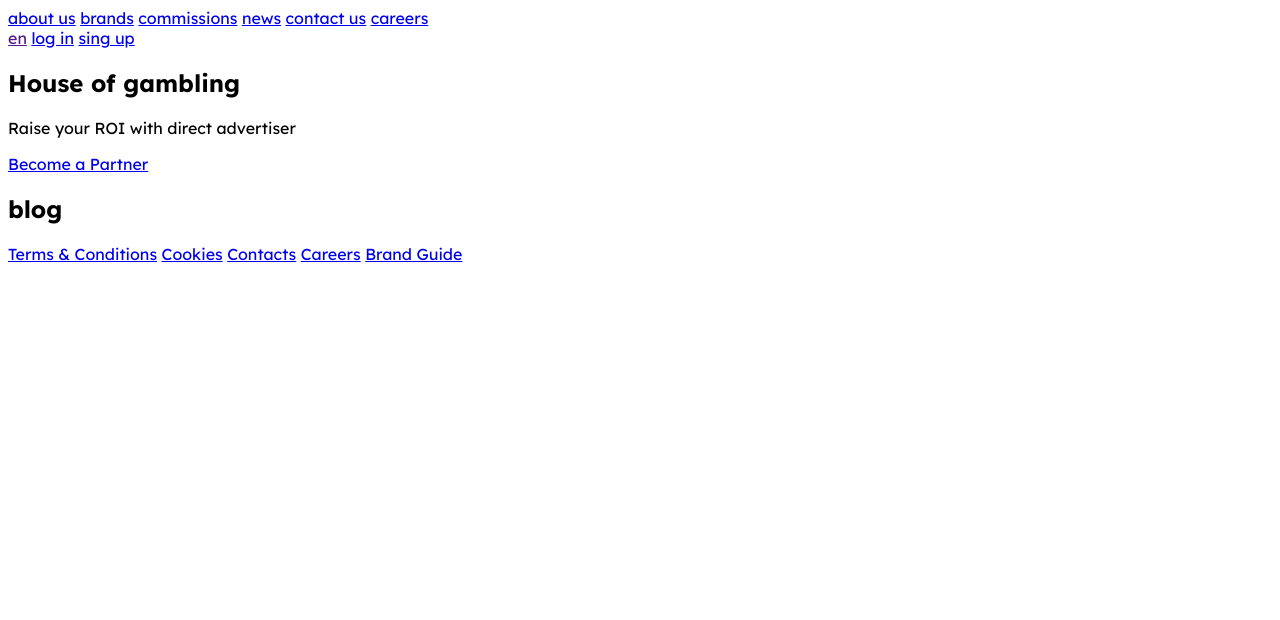
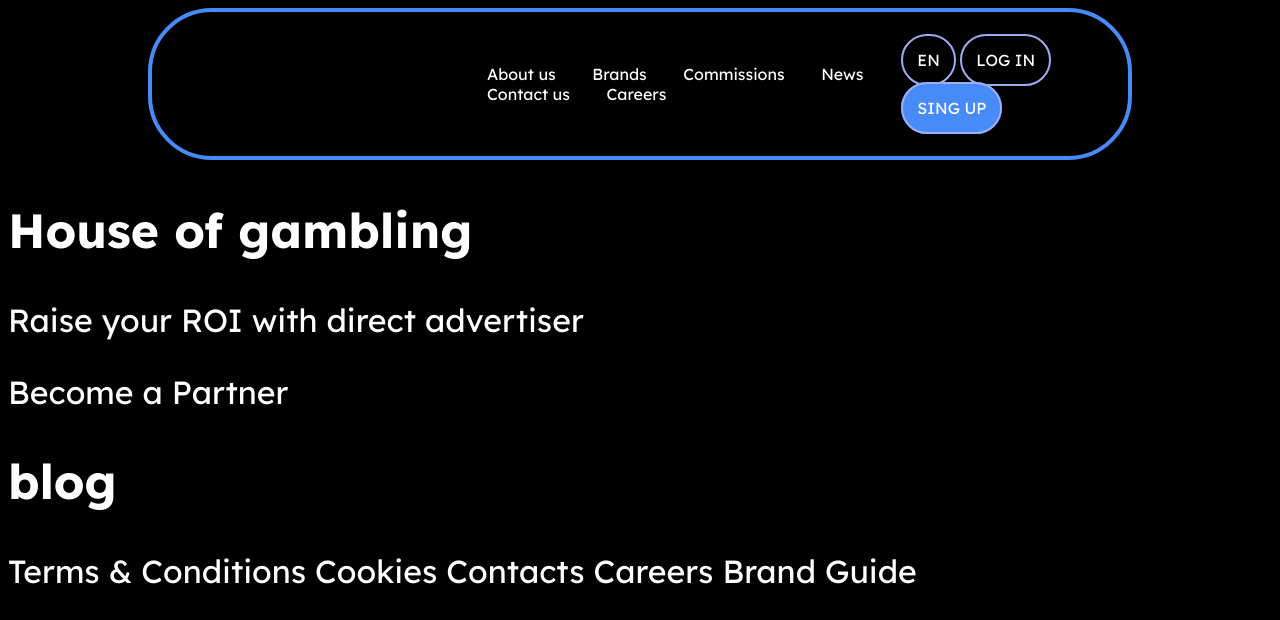
Before and after one commit to natalliakurbat/HOUSE-OF-GAMBLING, a plain HTML site: page index.html in a window 1280 px wide. Drawn offline with Linux system fonts and the light colour scheme.

Commit message:
add css style

```diff
--- a/index.html
+++ b/index.html
@@ -13,15 +13,16 @@
 
 <body>
     <header>
-        <nav>
-            <a href="#">about us</a>
-            <a href="#">brands</a>
-            <a href="#">commissions</a>
-            <a href="#">news</a>
-            <a href="#">contact us</a>
-            <a href="#">careers</a>
+        <div class="logo"></div>
+        <nav class="menu">
+            <a href="#">About us</a>
+            <a href="#">Brands</a>
+            <a href="#">Commissions</a>
+            <a href="#">News</a>
+            <a href="#">Contact us</a>
+            <a href="#">Careers</a>
         </nav>
-        <div>
+        <div class="enter">
             <a href="">en</a>
             <a href="#">log in</a>
             <a href="#">sing up</a>
--- a/style/style.css
+++ b/style/style.css
@@ -1,3 +1,58 @@
+* {}
+
+html {
+    font-size: 32px;
+}
+
 body {
     font-family: "Lexend", sans-serif;
+    background-color: #000;
+    color: #fff;
 }
+
+header {
+    border: 4px solid #478BF9;
+    border-radius: 64px;
+    font-size: 0.5rem;
+    line-height: 20px;
+    margin: auto 140px;
+    display: flex;
+    justify-content: space-between;
+    align-items: center;
+    padding: 0 48px;
+}
+
+.logo {
+    width: 100%;
+    max-width: 287px;
+}
+
+.enter {
+    margin: 24px 0;
+    line-height: 48px;
+}
+
+.enter a {
+    border: 2px solid #9DADF2;
+    border-radius: 34px;
+    text-transform: uppercase;
+    padding: 14px;
+    line-height: 36px;
+}
+
+.enter a:last-child {
+    background-color: #478BF9;
+}
+
+.menu {
+    margin: 30px 0;
+}
+
+.menu a:not(:last-child) {
+    margin-right: 32px;
+}
+
+a {
+    text-decoration: none;
+    color: #fff;
+}
```
